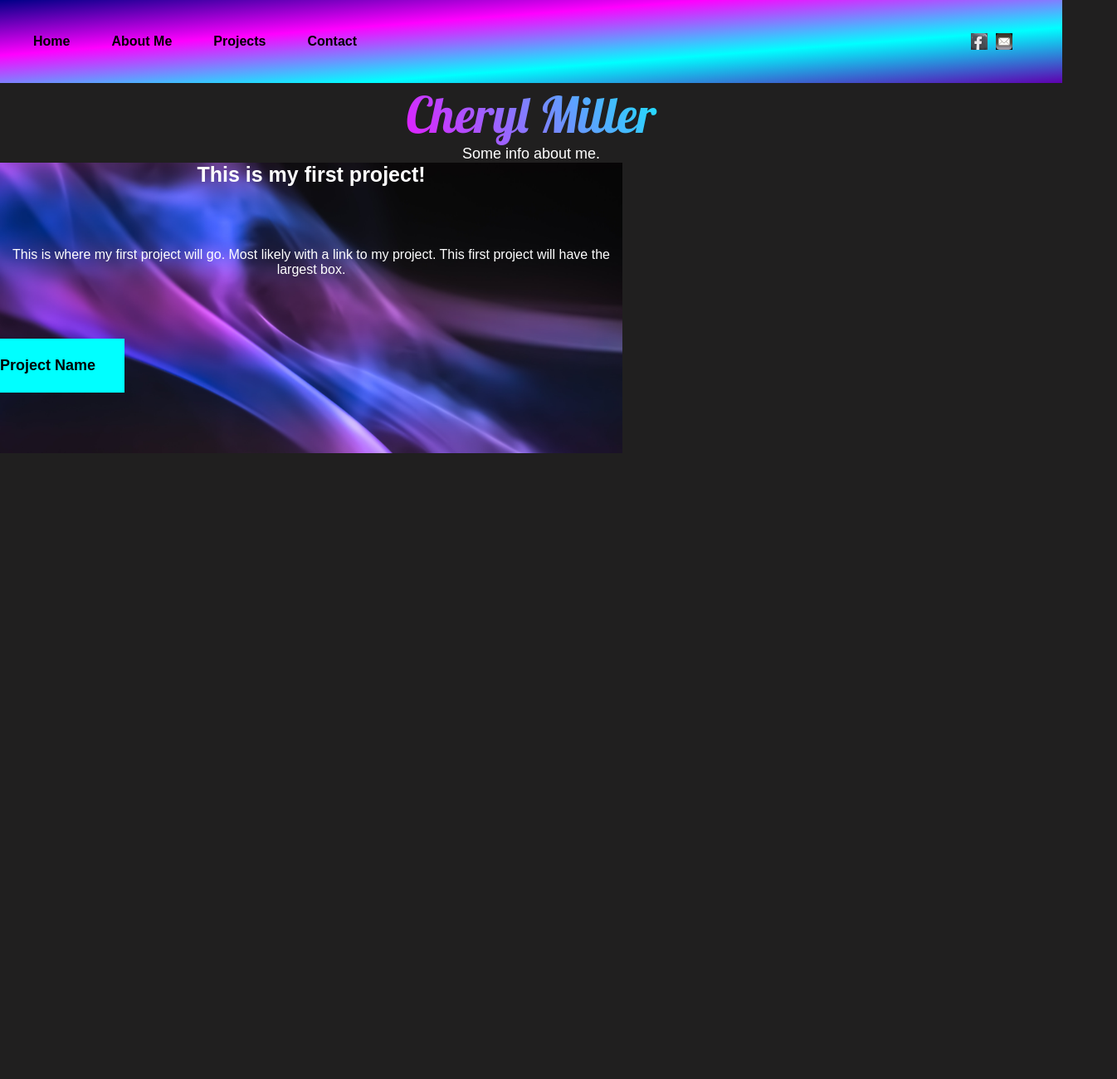
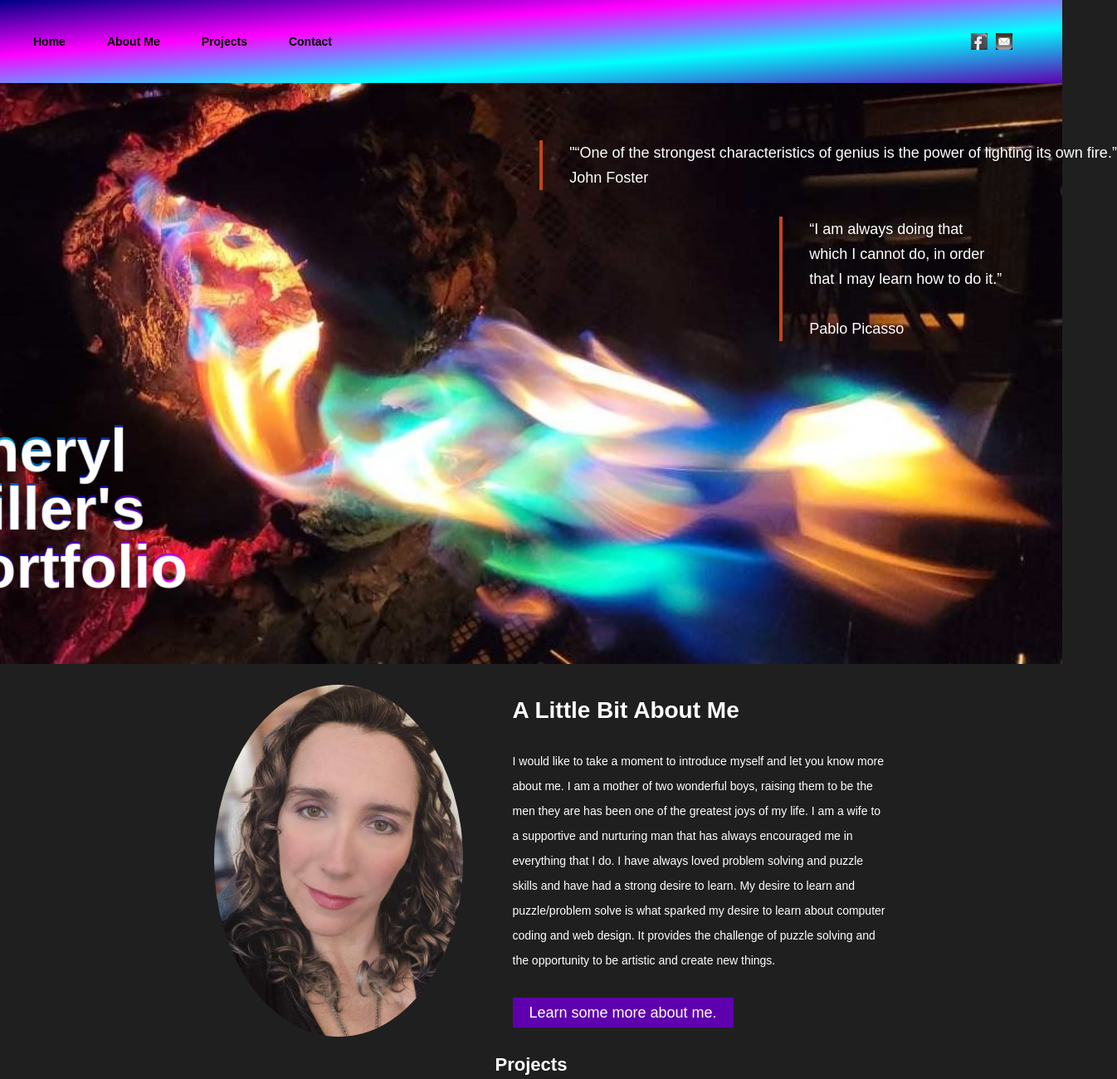
Before and after one commit to SmilieKay/week-2-challange-profile, a plain HTML site: page index.html in a window 1280 px wide. Shown: the top 1300 px of the page at 83% size, 1346 px wide, since content can reach past the window. Before the commit the page ends 800 px from the top, so only its background shows below. Drawn offline with Linux system fonts and the light colour scheme.

Commit message:
changes made to the html and css to improve looks and flow

```diff
--- /dev/null
+++ b/assets/css/index.css
@@ -0,0 +1,166 @@
+:root {
+  --word-colors: #00ffff, #000087, #ff00ff;
+}
+/*provides the styling for the main section*/
+main {
+  width: 100%;
+  height: calc(100vh - 100px);
+  background-color: #201f1f;
+  margin-top: 100px;
+  background-image: url(../images/neon-fire-turned.jpg);
+  background-size: cover;
+  background-repeat: no-repeat;
+  background-position: center;
+  display: flex;
+  justify-content: center;
+  align-items: center;
+  z-index: 100;
+}
+/*provides the styling for the h1 in the main intro*/
+main .main-intro h1 {
+  color: transparent;
+  background-image: linear-gradient(140deg, var(--word-colors));
+  -webkit-background-clip: text;
+  font-size: 73px;
+  line-height: 70px;
+  text-shadow: 0px 3px 1px white;
+}
+main p {
+  font-size: 18px;
+  line-height: 30px;
+}
+/*only use the below code if you add a link button*/
+/*main a {
+    font-size: 18px;
+    display: block;
+    background-color: rgb(57, 16, 57);
+    padding: 10px 20px;
+    width: fit-content;
+    margin-top: 30px;
+} */
+/* controls the styling for the paragraph of the main quotes vh(view height is used for the sizing to allow for flexibility of screen size */
+main .main-quotes p {
+  border-left: 4px solid rgb(197, 69, 22);
+  padding-left: 4vh;
+  top: -18vh;
+  margin-bottom: 4vh;
+  position: relative;
+  left: 7vh;
+}
+/*controls the style for the main into*/
+main .main-intro {
+  position: relative;
+  right: 27vh;
+  top: 20vh;
+}
+
+/* controls the position for the main quotes and moves them to the left */
+main .main-quotes {
+  position: relative;
+  left: 19vh;
+}
+/* a pseudo class that controls the left margin of the second quote */
+main .main-quotes p:nth-child(2) {
+  margin-left: 289px;
+}
+
+/* about me section*/
+.index-about {
+  width: 100%;
+  padding: 25px 15px 0;
+
+}
+.index-about-flex {
+    display: flex;
+    justify-content: center;
+    align-items: center;
+    column-gap: 60px;
+}
+.index-about-img img {
+  width: 300px;
+  border-radius: 50%;
+}
+.index-about-text {
+  flex-basis: 455px;
+}
+.index-about-text p {
+  padding: 30px 0;
+}
+
+.index-about-text a {
+  font-size: 18px;
+  display: block;
+  height: 36px;
+  line-height: 36px;
+  background-color: #5f00af;
+  padding: 0 20px;
+  width: fit-content;
+
+}
+
+.index-about-text a:hover {
+    background-color: #74558e;
+}
+/* Category section */
+
+.index-category {
+  width: 100%;
+  padding: 15px;
+  flex-wrap: wrap;
+  display: flex;
+  justify-content: center;
+  column-gap: 30px;
+}
+.index-category p {
+  flex-basis: 100%;
+  text-align: center;
+  padding-bottom: 20px;
+  font-size: 22px;
+  font-weight: bolder;
+}
+
+.index-category-box {
+  position: relative;
+  width: 300px;
+  height: 300px;
+  background-color: #ff00ff;
+  background-repeat: no-repeat;
+  background-size: cover;
+  display: flex;
+  justify-content: center;
+  align-items: center;
+}
+
+.index-category-box:nth-child(2) {
+  background-image: url(../images/glowing-laptop.jpg);
+}
+.index-category-box:nth-child(3) {
+  background-image: url(../images/rainbow-keyboard.jpg);
+}
+.index-category-box:nth-child(4) {
+  background-image: url(../images/keyboard.jpg);
+}
+.index-category-box:nth-child(5) {
+  background-image: url(../images/code-heart-fire.jpg);
+}
+/*this is the settings that give the dark effect when the mouse hovers over the images in category*/
+.dark-overlay {
+  position: absolute;
+  top: 0;
+  right: 0;
+  bottom: 0;
+  left: 0;
+  background-color: #201f1f;
+  opacity: 0;
+  transition: all ease-in-out 200ms;
+}
+.index-category-box:hover .dark-overlay {
+  opacity: 0.5;
+}
+.index-category-box h3 {
+  font-size: 22px;
+  line-height: 28px;
+  text-align: center;
+  text-shadow: -2px 2px 4px #201f1f;
+  z-index: 100;
+}
--- a/assets/css/style.css
+++ b/assets/css/style.css
@@ -1,8 +1,8 @@
-/* downloaded font for website*/
-@font-face {
-  font-family: Lobster;
-  src: url(../fonts/Lobster/Lobster-Regular.ttf);
+/* allows me to create variables and use them in the whole stylesheet*/
+:root {
+  --gradient-colors: #000087, #ff00ff, #00ffff, #5f00af;
 }
+
 /*makes the background dark and sets the general font and size for font*/
 body {
   font-family: Arial, Helvetica, sans-serif;
@@ -16,25 +16,63 @@ body:after {
   height: 0;
   overflow: hidden;
   z-index: -1;
-content: url(../images/facebook.jpg) url(../images/email-color.jpg) url(../images/smoke-b&w.jpg);
+  content: url(../images/facebook.jpg) url(../images/email-color.jpg)
+    url(../images/smoke-b&w.jpg);
+}
+.wrapper-main{
+  width: 1300px;
+  margin: 0 auto;
+}
+h1 {
+  font-size: 26px;
+  line-height: 32px;
+  color: white;
+  font-family: Arial, Helvetica, sans-serif;
+  font-weight: 600;
+}
+/*sets the style for all of the h2 elements*/
+h2 {
+  font-size: 28px;
+  line-height: 32px;
+  color: white;
+  font-family: Arial, Helvetica, sans-serif;
+  font-weight: 600;
+}
+/*default styling for h3 */
+h3 {
+  font-size: 26px;
+  line-height: 32px;
+  color: white;
+  font-family: Arial, Helvetica, sans-serif;
+  font-weight: 600;
+  text-transform: uppercase;
+}
+
+/* sets the style for all paragraph elements*/
+p {
+  font-size: 14px;
+  line-height: 30px;
+  color: white;
+  font-family: Arial, Helvetica, sans-serif;
 }
 /*makes the cursor a pointer for links*/
 a {
+  font-size: 14px;
+  line-height: 18px;
+  color: white;
+  font-family: Arial, Helvetica, sans-serif;
   cursor: pointer;
 }
 /*The styling for the header allows the height, width, movement with flex and a gradient background color*/
 .header-main {
+  position: fixed;
+  top: 0;
+  z-index: 1000;
   display: flex;
   justify-content: space-between;
   width: 100%;
   height: 100px;
-  background-image: linear-gradient(
-    to bottom right,
-    #000087,
-    #ff00ff,
-    #00ffff,
-    #5f00af
-  );
+  background-image: linear-gradient(to bottom right, var(--gradient-colors));
 }
 /*use below code if I make a logo for myself I am toying with the idea of using this in the future*/
 /*.header-main-logo{
@@ -48,33 +86,13 @@ header-main-logo{
     height: 30px;
     align-self: center;
 }*/
-/* the styling for my name on the top of the page sets the font family, size, makes it centered and has the letters transparent I had to use the webkit-background to get the color to show through on the letters not sure why background-clip:text would not work */
-.name{
-  font-family: Lobster;
-  font-size: 60px;
-  text-align: center;
-  color: transparent;
-  background-image: linear-gradient(
-    60deg,
-    #000087,
-    #ff00ff,
-    #00ffff,
-    #5f00af
-  );
-  -webkit-background-clip: text;
-}
-/*this is the styling for the about me paragraph*/
-.about-me{
-  font-size: 18px;
-  text-align: center;
-  color: white;
-}
+
 /*this is the styling for the main navigation bar*/
 .header-main-nav {
   width: fit-content;
   height: 100%;
   font-weight: bold;
-  }
+}
 /* this provides the styling for the list items in the navigation bar*/
 .header-main-nav ul li {
   display: inline;
@@ -89,8 +107,8 @@ header-main-logo{
   color: #000;
   display: block;
   height: 100%;
-  }
-  /*this changes the text color of the list items in the navigation bar when the mouse is hovered over it */
+}
+/*this changes the text color of the list items in the navigation bar when the mouse is hovered over it */
 .header-main-nav ul li a:hover {
   color: #00ffff;
 }
@@ -128,39 +146,21 @@ header-main-logo{
   background-image: url(../images/email-color.jpg);
 }
 
-/*this is the styling for all of the h2 on the page*/
-h2 {
-  text-align: center;
-  font-size: 25px;
-  font-weight: bold;
+/*Footer*/
+.footer-main {
+  width: 100%;
+  padding: 60px 0 100px;
+  background-color:#201f1f;
+  }
+  .footer-main-flex {
+  display: flex;
+  justify-content: center;
+  flex-wrap: wrap;
 }
-/*this is the styling for items in class card it allows the background image to be a photo and for color to be set to white*/
-.card {
-  width: 750px;
-  height: 350px;
-  background-image: url(../images/marek-piwnicki-2HJNJwyjAyY-unsplash.jpg);
-  background-size: cover;
-  background-repeat: no-repeat;
-  background-position: center;
-  color: white;
-  display: grid;
-  font-family: Arial, Helvetica, sans-serif;
-  text-align: center;
+.footer-contact a {
+padding: 10px 20px;
+border: 4px solid #fff;
 }
-/*this allows the black and white image to show when the mouse is hovered over the items in card */
-.card:hover {
-  background-image: url(../images/smoke-b&w.jpg);
-}
-/*this section has the styling for the h3 inside of card it sets the background color text size and color and alignment*/
-.card h3 {
-  background-color: aqua;
-  width: 150px;
-  height: 65px;
-  color: black;
-  display: flex;
-  flex-wrap: wrap;
-  align-content: center;
-  align-self: baseline;
-  font-weight: bolder;
-  font-size: 18px;
-}
+.footer-sitemap {
+ flex-basis: 100%;
+  }
--- a/index.html
+++ b/index.html
@@ -7,6 +7,7 @@
     <title>Cheryl Miller Portfolio</title>
     <link rel="stylesheet" href="assets/css/reset.css" />
     <link rel="stylesheet" href="assets/css/style.css" />
+    <link rel="stylesheet" href="assets/css/index.css">
   </head>
   <body>
     <header class="header-main">
@@ -28,16 +29,50 @@
         <a href="smilie_kay@yahoo.com"><div class="header-main-sm-email"></div></a>
       </div>
     </header>
-    <h1 class="name">Cheryl Miller</h1>
-    <p class="about-me">Some info about me.</p>
-    <div class="card">
-      <h2>This is my first project!</h2>
+    <!--the hero section of the website basically the main eye catcher of the site-->
+    <main>
+      <div class="main-intro">
+        <h1>Cheryl<br>Miller's<br>Portfolio</h1>
 
-      <p>
-        This is where my first project will go. Most likely with a link to my
-        project. This first project will have the largest box.
+        <!--not sure if I am going to use the below code -->
+       <!-- <a href="#">My Work</a>-->
+      </div>
+      <div class="main-quotes">
+       <p>"“One of the strongest characteristics of genius is the power of lighting its own fire.” <br> John Foster</p>
+       <p> “I am always doing that <br> which I cannot do, in order <br> that I may learn how to do it.” <br><br>Pablo Picasso
       </p>
-      <h3>Project Name</h3>
-    </div>
+      </div>
+    </main>
+    <!--the end of the hero section -->
+
+ <!--the about me section -->
+<section class="index-about">
+  <div class="wrapper-main index-about-flex">
+  <div class="index-about-img">
+  <img src="./assets/images/me-brown-hair.jpg" alt="picture of Cheryl Miller"></div>
+  <div class="index-about-text">
+ <h2>A Little Bit About Me</h2>
+ <p>I would like to take a moment to introduce myself and let you know more about me. I am a mother of two wonderful boys, raising them to be the men they are has been one of the greatest joys of my life. I am a wife to a supportive and nurturing man that has always encouraged me in everything that I do. I have always loved problem solving and puzzle skills and have had a strong desire to learn. My desire to learn and puzzle/problem solve is what sparked my desire to learn about computer coding and web design. It provides the challenge of puzzle solving and the opportunity to be artistic and create new things.  </p>
+ <a href="#">Learn some more about me.</a></div></div>
+</section>
+ <!--the category section of the website -->
+ <section class="index-category">
+  <p>Projects</p>
+  <a href="#" class="index-category-box">
+    <div class="dark-overlay"></div>
+    <h3>Project 1 <br>Learning</h3>
+  </a>
+    <a href="#" class="index-category-box">
+      <div class="dark-overlay"></div>
+      <h3>Project 2 <br>Growing</h3></a>
+      <a href="#" class="index-category-box">
+        <div class="dark-overlay"></div>
+        <h3>Project 3 <br>Perfecting</h3></a>
+        <a href="#" class="index-category-box">
+          <div class="dark-overlay"></div>
+          <h3>Project 4 <br>Loving!</h3></a>
+</section>
+<!--The footer of the website-->
+
   </body>
 </html>
```
Also changed, not shown: assets/images/code-heart-fire.jpg (added), assets/images/glowing-laptop.jpg (added), assets/images/me-brown-hair.jpg (added), assets/images/neon-fire-turned.jpg (added), assets/images/rainbow-keyboard.jpg (added).
